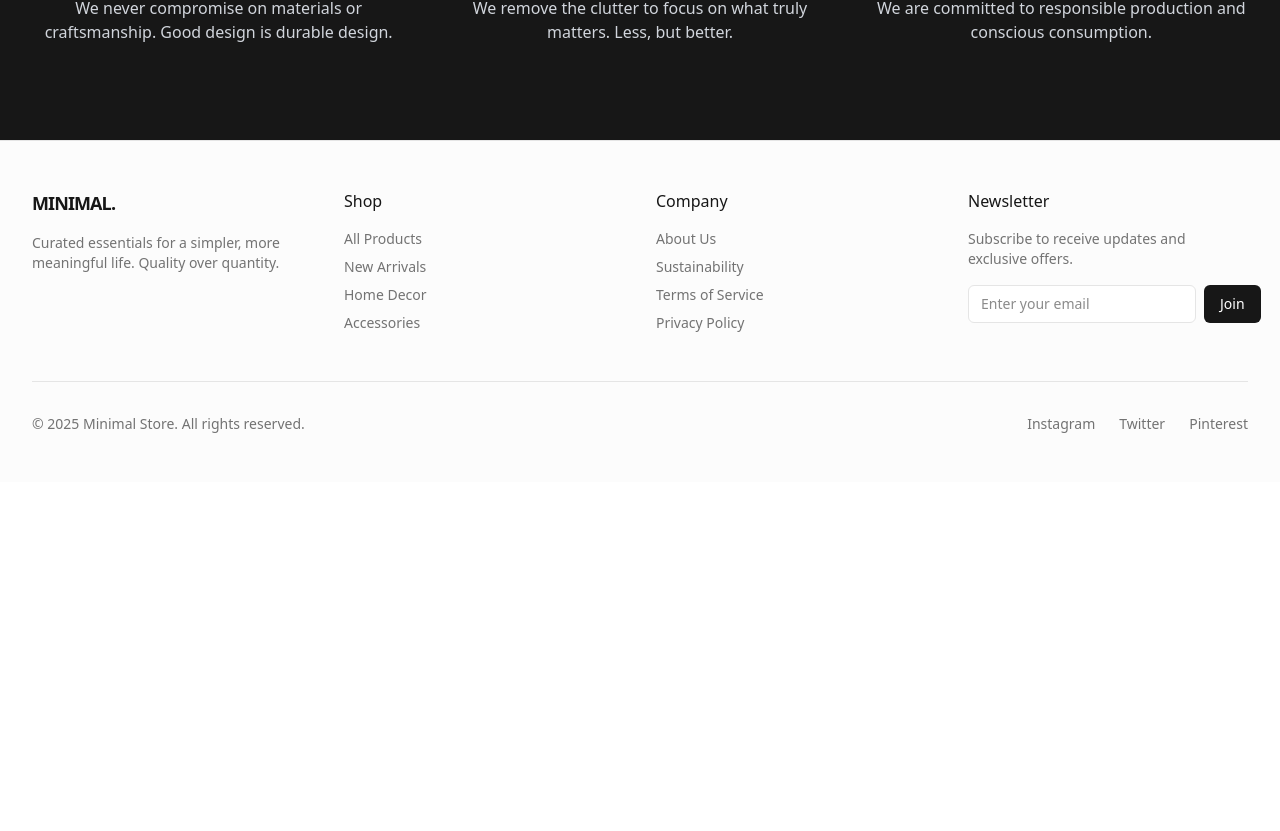
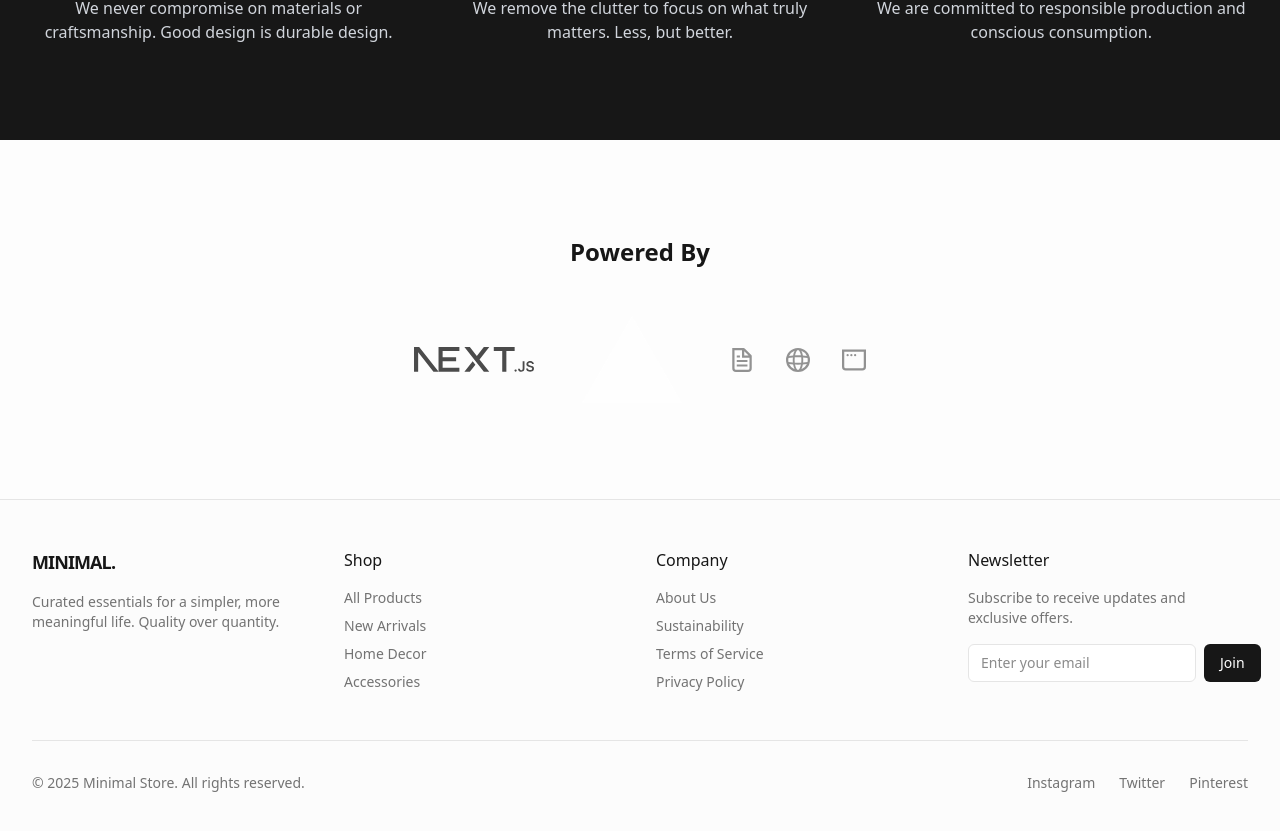
Before and after one commit to agam1308/E-commerce-nextjs, a Next.js app: page /E-commerce-nextjs/about in a window 1280 px wide. Shown: the part 1270-2101 px from the top of the page. Before the commit the page ends 1752 px from the top, so only its background shows below. Built offline with nearby package versions, Linux system fonts and the light colour scheme.

Commit message:
Add public SVGs to About page

```diff
--- a/app/about/page.jsx
+++ b/app/about/page.jsx
@@ -74,6 +74,22 @@ export default function About() {
             </div>
           </div>
         </section>
+
+        {/* Technologies Section (Public Assets) */}
+        <section className="py-24 bg-accent/20">
+          <div className="container-custom text-center">
+            <h2 className="text-2xl font-bold mb-12">Powered By</h2>
+            <div className="flex flex-wrap justify-center items-center gap-12 grayscale opacity-70 hover:grayscale-0 hover:opacity-100 transition-all duration-300">
+              <Image src={`${BASE_PATH}/next.svg`} alt="Next.js" width={120} height={25} />
+              <Image src={`${BASE_PATH}/vercel.svg`} alt="Vercel" width={100} height={22} />
+              <div className="flex gap-8">
+                <Image src={`${BASE_PATH}/file.svg`} alt="File" width={24} height={24} />
+                <Image src={`${BASE_PATH}/globe.svg`} alt="Globe" width={24} height={24} />
+                <Image src={`${BASE_PATH}/window.svg`} alt="Window" width={24} height={24} />
+              </div>
+            </div>
+          </div>
+        </section>
       </main>
 
       <Footer />
```
